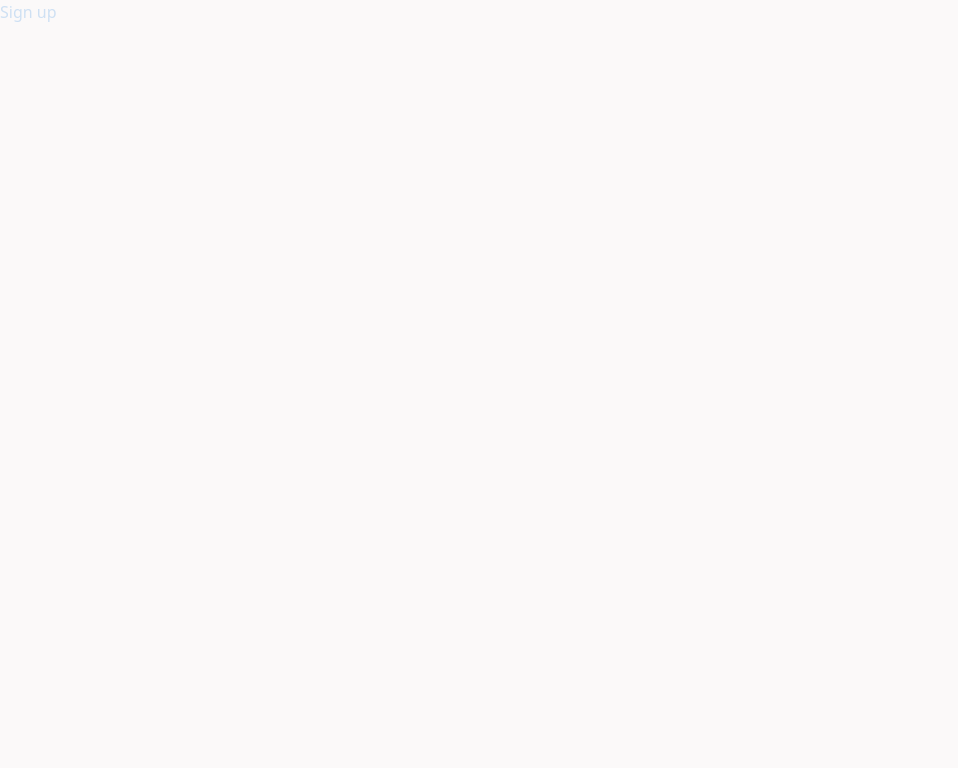
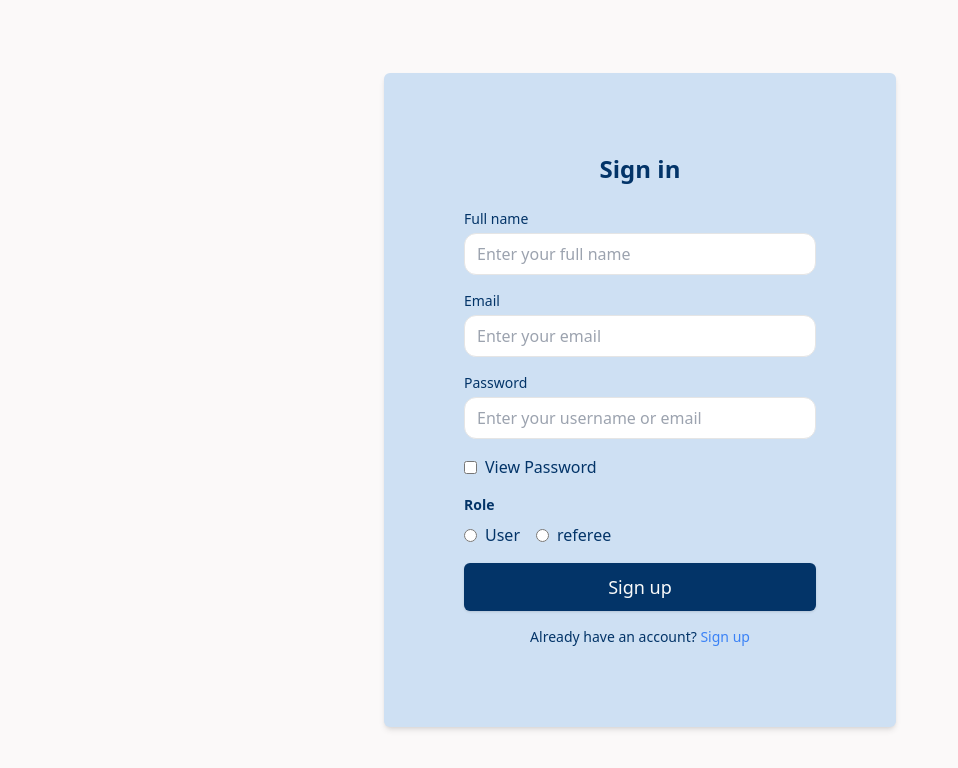
Before and after one commit to MohamedWael3011/reusable-project-webapp, a React (Vite) app: page /signup in a window 1280 px wide. Shown: the top 768 px of the page, without its empty margins (0-958 px from the left). Built offline with nearby package versions, Linux system fonts and the light colour scheme.

Commit message:
signup page

```diff
--- a/src/App.tsx
+++ b/src/App.tsx
@@ -3,6 +3,8 @@ import { Routes, Route } from "react-router-dom";
 // import { HomeView } from "./views/HomeView";
 import UserMainView from "./views/UserMainView";
 import {Login} from "./views/Login"
+import {Signup} from "./views/Signup"
+
 
 const App = () => {
   return (
@@ -10,7 +12,8 @@ const App = () => {
       {/* Define your routes */}
       <Route path="/" element={<UserMainView />} />
       <Route path="/signin" element={<Login/>} />
-      <Route path="/signup" element={<>Sign up</>} />
+      <Route path="/signup" element={<Signup/>} />
+
 
       {/* Redirect unmatched routes to Home */}
       <Route path="*" element={<Navigate to="/" replace />} />
--- a/src/components/ui/TextInput.tsx
+++ b/src/components/ui/TextInput.tsx
@@ -5,14 +5,15 @@ interface TextInputProps {
     type?: string;
     placeholder: string;
     value: string;
+    required:boolean;
     onChange: (e: React.ChangeEvent<HTMLInputElement>) => void;
 }
 
-const TextInput: React.FC<TextInputProps> = ({ label,type = "text", placeholder, value, onChange }) => {
+const TextInput: React.FC<TextInputProps> = ({ label,type = "text", placeholder, value, onChange, required }) => {
   return (
     <div className="mb-4">
         <label className="block text-primary text-sm  font-medium mb-1">{label}</label>
-        <input type={type} placeholder={placeholder} value={value} onChange={onChange}
+        <input type={type} placeholder={placeholder} value={value} onChange={onChange} required={required}
         className="w-full px-3 py-2 border rounded-xl focus:outline-none focus:ring focus:border-blue text-black"
       />
     </div>
--- a/src/views/Login.tsx
+++ b/src/views/Login.tsx
@@ -11,45 +11,30 @@ export const Login = () => {
   const [password, setPassword] = useState<string>('');
   const [hidePassword, sethidePassword] = useState<boolean>(false);
 
-  const HandleSubmit = () => {
-    console.log(email);
-    console.log(password);
+  const handleSubmit = (e: React.FormEvent<HTMLFormElement>) => {
+    e.preventDefault();
+    if (email && password) {
+      navigate("Home");
+    }
   };
-
   return (
     <>
       <div className="min-h-screen flex items-center justify-center bg-background px-40">
         <div className="bg-[#CEE0F3] p-20 rounded-md shadow-md w-full max-w-lg">
           <h2 className="text-primary text-2xl font-bold mb-6 text-center">Sign in</h2>
-          <form onSubmit={HandleSubmit}>
-            <TextInput
-              label="Username or Email"
-              placeholder="Enter your username or email"
-              value={email}
-              onChange={(e) => {
-                setEmail(e.target.value);
-              }}
-            />
+          <form onSubmit={handleSubmit}>
+            <TextInput  required label='Username or Email' placeholder="Enter your username or email"
+             value={email} onChange={(e)=>{ setEmail(e.target.value)}}/>
 
-            <TextInput
-              label="Password"
-              type={hidePassword ? "text" : "password"}
-              placeholder="Enter your password"
-              value={password}
-              onChange={(e) => {
-                setPassword(e.target.value);
-              }}
-            />
+            <TextInput required label='Password' type={hidePassword? "text" :"password"} placeholder="Enter your password"
+                 value={password} onChange={(e)=>{ setPassword(e.target.value)}}/>
 
-            <Checkbox
-              label="View Password"
-              checked={hidePassword}
-              onChange={() => sethidePassword(!hidePassword)}
-            />
+            <Checkbox label='View Password' checked={hidePassword} onChange={() => sethidePassword(!hidePassword)} />
 
-            <Button className="w-full mt-4" size={"lg"} onClick={() => navigate("Home")}>
+            <Button className="w-full mt-4" size={"lg"} type='submit'>
               Sign in
             </Button>
+
           </form>
 
           <p className="mt-4 text-sm text-center text-primary">
@@ -58,6 +43,7 @@ export const Login = () => {
               Sign up
             </a>
           </p>
+
         </div>
       </div>
     </>
--- /dev/null
+++ b/src/views/Signup.tsx
@@ -0,0 +1,84 @@
+import React, { useState } from 'react';
+import TextInput from "../components/ui/TextInput";
+import { Button } from "../components/ui/button";
+import Checkbox from "../components/ui/Checkbox";
+import { useNavigate } from "react-router-dom";
+
+export const Signup = () => {
+  const navigate = useNavigate();
+
+  const [Fullname, setFullname] = useState<string>('');
+  const [email, setEmail] = useState<string>('');
+  const [password, setPassword] = useState<string>('');
+  const [hidePassword, sethidePassword] = useState<boolean>(false);
+  const [role, setRole] = useState<string>(''); // State for role selection
+
+
+  const handleSubmit = (e: React.FormEvent<HTMLFormElement>) => {
+
+    e.preventDefault();
+    if (email && password && Fullname && role) {
+      navigate("signin");
+    }
+  };
+
+  return (
+    <div className="min-h-screen flex items-center justify-center bg-background px-40">
+        <div className="bg-[#CEE0F3] p-20 rounded-md shadow-md w-full max-w-lg">
+            <h2 className="text-primary text-2xl font-bold mb-6 text-center">Sign in</h2>
+
+            <form onSubmit={handleSubmit}>
+
+                <TextInput  label='Full name' placeholder="Enter your full name" required
+                    value={Fullname} onChange={(e)=>{ setFullname(e.target.value)}}/>
+
+                <TextInput  label='Email' placeholder="Enter your email" required
+                    value={email} onChange={(e)=>{ setEmail(e.target.value)}}/>
+
+                <TextInput  label='Password' type={hidePassword? "text" :"password"} placeholder="Enter your username or email" required
+                    value={password} onChange={(e)=>{ setPassword(e.target.value)}}/>
+
+                <Checkbox label='View Password' checked={hidePassword} onChange={() => sethidePassword(!hidePassword)} />
+
+
+
+                <div className="mt-4">
+                    <p className="text-sm text-primary font-semibold mb-2">Role</p>
+
+                    <div className="flex items-center gap-4 w-full">
+
+                        <label className="flex items-center gap-2">
+                            <input  className={`flex items-center gap-2 px-4 py-2 rounded-md cursor-pointer
+                                ${role === 'user' ? 'bg-blue-500 text-white' : 'bg-gray-200 text-black'}`}
+                                type="radio" name="role" value="user" checked={role === 'user'} onChange={(e) => setRole(e.target.value)}/>
+                            <span className='text-primary'>User</span>
+                        </label>
+
+                        <label  className="flex items-center gap-2">
+                            <input  className={`flex items-center gap-2 px-4 py-2 rounded-md cursor-pointer
+                                ${role === 'user' ? 'bg-blue-500 text-white' : 'bg-gray-200 text-black'}`}
+                                type="radio" name="referee" value="referee" checked={role === 'referee'} onChange={(e) => setRole(e.target.value)}/>
+                            <span className='text-primary'>referee</span>
+                        </label>
+
+                    </div>
+                </div>
+
+
+                <Button className="w-full mt-4" size={"lg"}  type='submit'>
+                    Sign up
+                </Button>
+
+            </form>
+
+            <p className="mt-4 text-sm text-center text-primary">
+                Already have an account?{" "}
+                <a href="/signin" className="text-blue-500 hover:underline">
+                    Sign up
+                </a>
+            </p>
+        </div>
+        </div>
+
+  );
+};
```
